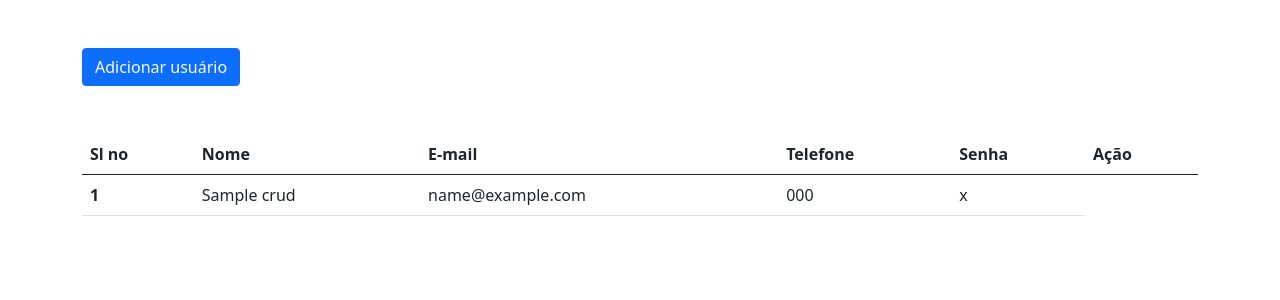
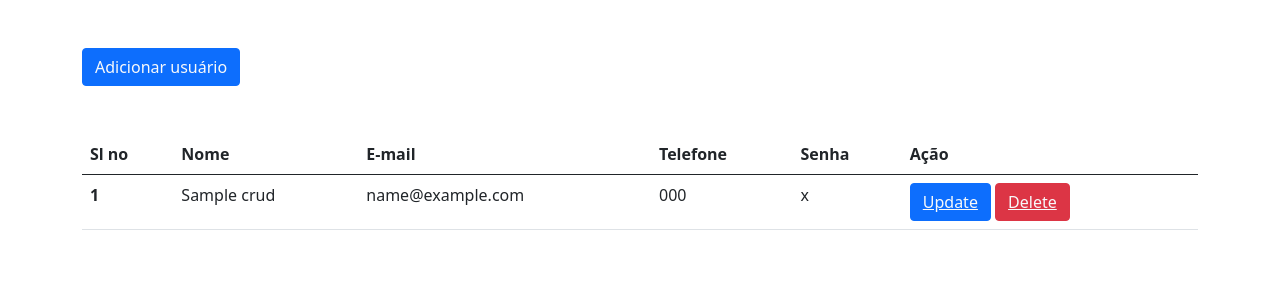
Before and after one commit to Gabriel-ds/CRUD_PHP, a PHP site: page /display.php in a window 1280 px wide. Shown: the top 300 px of the page. Run offline with PHP 8.4, Linux system fonts and the light colour scheme; tables that the repository leaves empty or names only in its code hold one stand-in row (values such as "Sample post").

Commit message:
criando o metodo delete

```diff
--- a/display.php
+++ b/display.php
@@ -4,6 +4,7 @@
 
 <!DOCTYPE html>
 <html lang="pt-br">
+
 <head>
     <meta charset="UTF-8">
     <meta http-equiv="X-UA-Compatible" content="IE=edge">
@@ -12,6 +13,7 @@
 
     <title>Document</title>
 </head>
+
 <body>
     <div class="container">
         <button class="btn btn-primary my-5">
@@ -34,45 +36,36 @@
 
                 <?php
 
-    $sql="Select * from `crud`";
-    $result = mysqli_query($con,$sql);
-    if($result){
-        while($row = mysqli_fetch_assoc($result)){
+                $sql = "Select * from `crud`";
+                $result = mysqli_query($con, $sql);
+                if ($result) {
+                    while ($row = mysqli_fetch_assoc($result)) {
                         $id = $row['id'];
                         $name = $row['name'];
                         $email = $row['email'];
                         $mobile = $row['mobile'];
                         $password = $row['password'];
                         echo '<tr>
-            <th scope="row">'.$id.'</th>
-            <td>'.$name.'</td>
-            <td>'.$email.'</td>
-            <td>'.$mobile.'</td>
-            <td>'.$password.'</td>
+            <th scope="row">' . $id . '</th>
+            <td>' . $name . '</td>
+            <td>' . $email . '</td>
+            <td>' . $mobile . '</td>
+            <td>' . $password . '</td>
+
+            <td>
+                <button class="btn btn-primary"><a class="text-light" href="update.php">Update</a></button>
+                <button class="btn btn-danger"><a class="text-light" href="delete.php?delteid='.$id.'">Delete</a></button>
+            </td>
           </tr>';
                     }
                 }
 
                 ?>
-    <!-- <tr>
-      <th scope="row">1</th>
-      <td>Mark</td>
-      <td>Otto</td>
-      <td>@mdo</td>
-    </tr>
-    <tr>
-      <th scope="row">2</th>
-      <td>Jacob</td>
-      <td>Thornton</td>
-      <td>@fat</td>
-    </tr>
-    <tr>
-      <th scope="row">3</th>
-      <td colspan="2">Larry the Bird</td>
-      <td>@twitter</td>
-    </tr> -->
+
+
             </tbody>
         </table>
     </div>
 </body>
+
 </html>
--- a/user.php
+++ b/user.php
@@ -9,7 +9,8 @@
         $sql="insert into `crud` (name,email,mobile,password) values('$name','$email','$mobile','$password')";
         $result=mysqli_query($con,$sql);
         if($result){
-            echo "Dados inseridos com sucesso";
+           // echo "Dados inseridos com sucesso";
+            header('location:display.php');
         } else {
             die(mysqli_error($con));
         }
```
Also changed, not shown: delete.php (added). Lines whose indentation alone changed are shown as unchanged.
